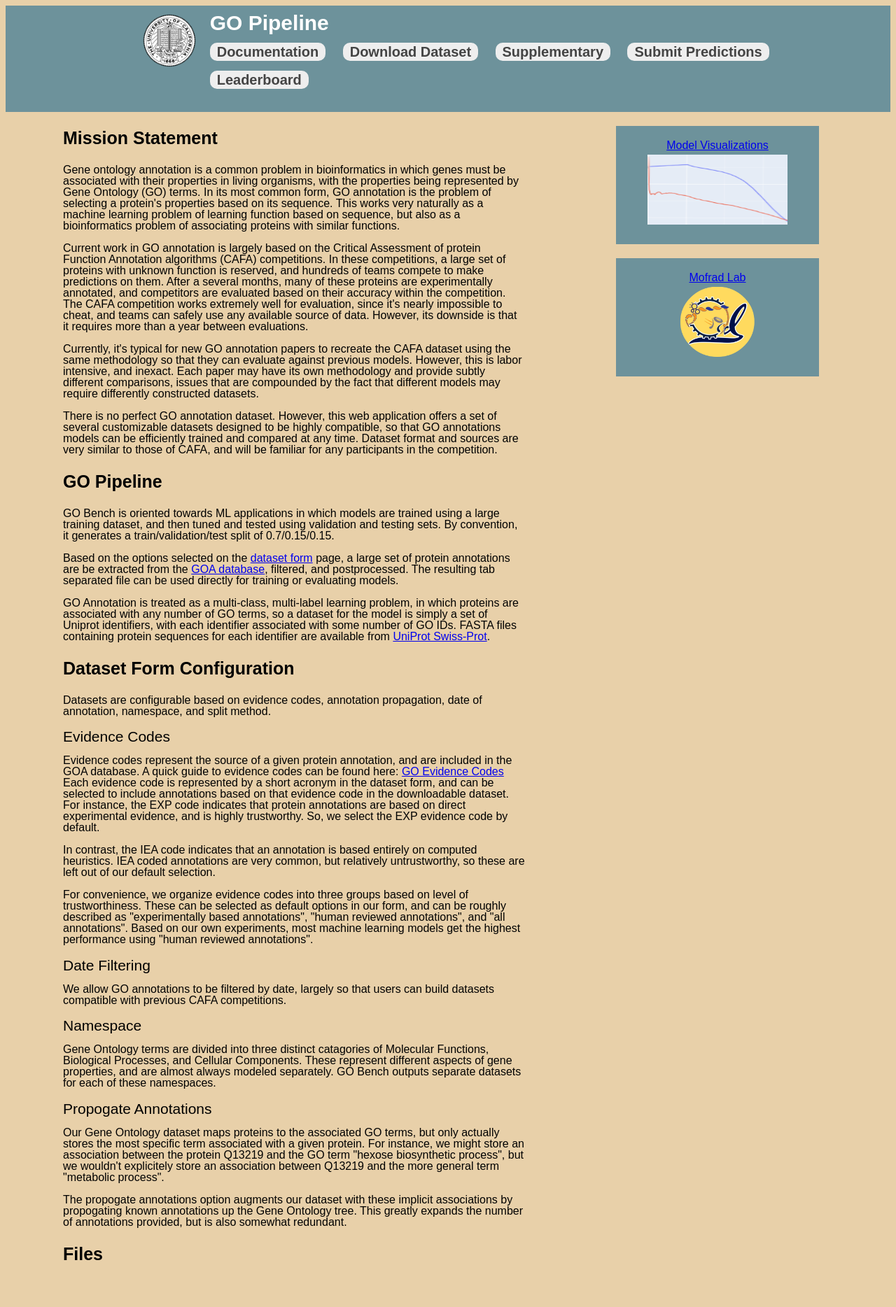
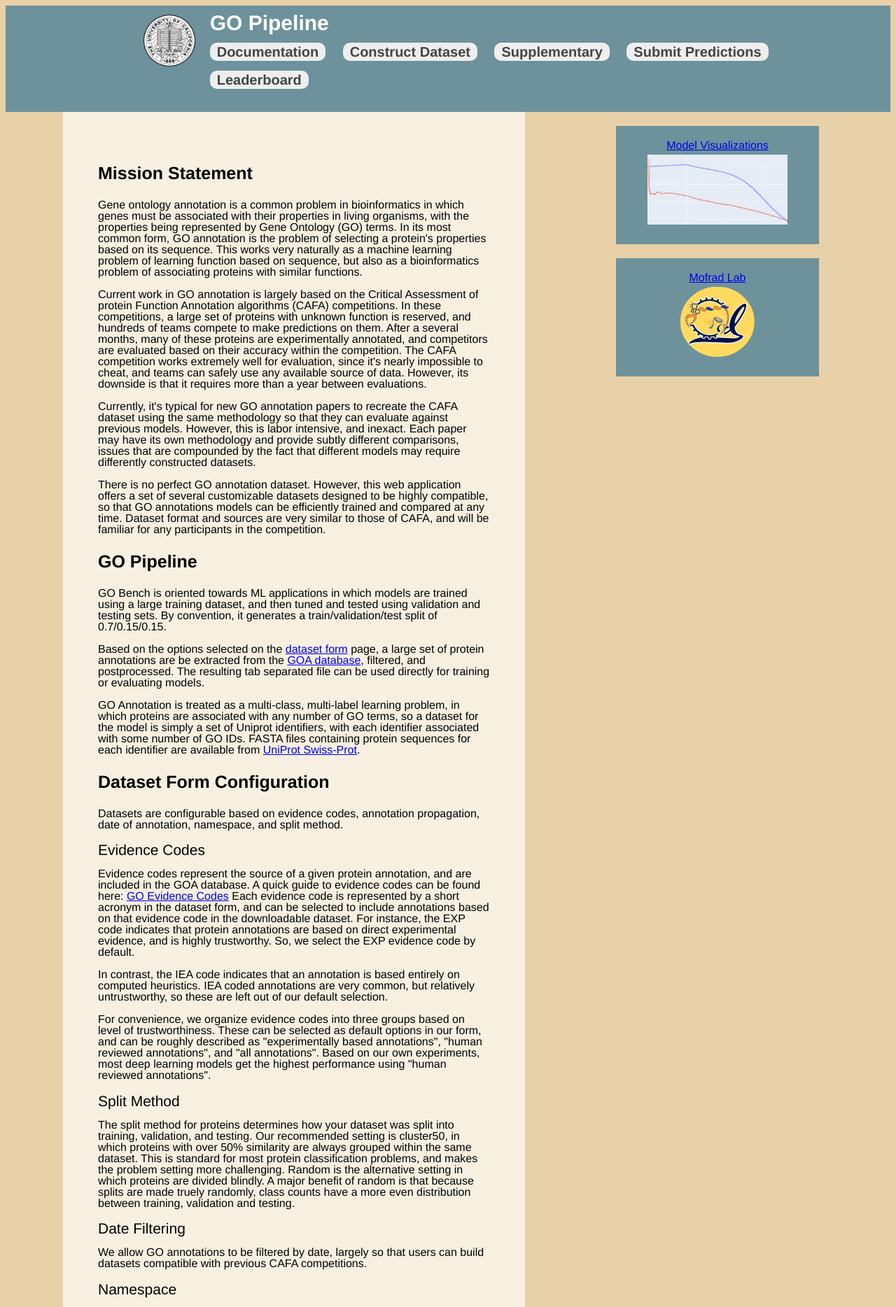
Before and after one commit to mofradlab/GO_pipeline, a Python web app: template templates/documentation.html in a window 1280 px wide. Shown: the top 1868 px of the page at 70% size. Run offline with Jinja, Linux system fonts and the light colour scheme; the template is opened without the code that fills it, so the values that code supplies are empty.

Commit message:
fixes to documentation and style

```diff
--- a/app_gen.py
+++ b/app_gen.py
@@ -10,6 +10,7 @@ print("flask __name__", __name__)
 
 app = Flask(__name__)
 app.config['UPLOAD_FOLDER'] = "{}/../../data/user_uploads".format(root_path)
+app.config['GOA_PATH'] = "../../data/swissprot_goa.gaf.gz"
 app.config['SQLALCHEMY_DATABASE_URI'] = 'sqlite:///{}/../../data/SQL_leaderboard.db'.format(root_path)
 app.config['SQLALCHEMY_TRACK_MODIFICATIONS'] = False
 db = SQLAlchemy(app)
--- a/static/css/style.css
+++ b/static/css/style.css
@@ -13,7 +13,7 @@
     --c2: #6D929B;
     --c4: #B7AFA3;
     --c3: #E8D0A9;
-    --c5: #F5FAFA;
+    --c5: #f7f0e1;
     --c6: #C1DAD6;
 }
 
@@ -23,7 +23,7 @@
 } */
 
 
-body{line-height:1; font-family: arial;}
+body{line-height:1; font-family: 'Helvetica';}
 nav ul{list-style:none}
 form ul{list-style:none}
 a{margin:0;padding:0;font-size:100%;vertical-align:baseline;background:transparent}
@@ -126,6 +126,16 @@ table {
 
 #leaderboard_table  tr:hover {background-color: #adadad}
 
+#doc_text {
+    background-color: var(--c5);
+}
+
+#form_text {
+    background-color: var(--c5);
+    margin-right: 0px;
+    padding-left: 200px;
+}
+
 nav {
     display: inline-block;
 }
@@ -199,12 +209,15 @@ article h2 {
   }
 
 .checkbox_entry {
-    background-color: var(--c2);
-    color:rgb(248, 236, 219);
+    /* background-color: var(--c2);
+    color:rgb(248, 236, 219);  */
     display:block;
     color: black;
     /* border: 2px solid rgb(71, 40, 19); */
+    border-bottom: 2px dashed var(--c4);
     margin: 20px;
+    margin-bottom: 2px;
+    margin-top: 2px;
     padding: 20px;
     text-align: center;
 }
--- a/static/js/form_handling.js
+++ b/static/js/form_handling.js
@@ -5,11 +5,24 @@ document.getElementById('dataset_form').onsubmit = function(event) {
     var dataset_form = document.getElementById("dataset_form");
     //Construct form hash code and add to form.
     var inputs = dataset_form.elements;
+    var checkboxes = document.querySelectorAll('input[type=checkbox]');
+    var selectors = document.querySelectorAll('select');
+    console.log(selectors);
+
     form_string = "";
     // Iterate over the form controls
     for (i = 0; i < inputs.length; i++) {
         form_string = form_string + inputs[i].outerHTML;
     }
+    for (i = 0; i < checkboxes.length; i++) {
+        if(checkboxes[i].checked) {
+            form_string = form_string + checkboxes[i].outerHTML;
+        }
+    }
+    for (i = 0; i < selectors.length; i++) {
+        form_string = form_string + selectors[i].value;
+    }
+    console.log(form_string);
     string_hash = cyrb53(form_string);
     console.log("form hash", string_hash);
     form_content_id.value = string_hash;
@@ -84,4 +97,18 @@ window.addEventListener( "load", function () {
     for (var i = 0; i < preset_elements.length; i++) {
         preset_elements[i].addEventListener('change', update_checkboxes);
     }
+
+    function update_count() {
+        var count_entry = document.getElementById("selected_count");
+        var count_type = document.getElementById("filter_method");
+        console.log(count_type.value);
+        if(count_type.value == "min_samples") {
+            count_entry.setAttribute('value', 50);
+        } else {
+            count_entry.setAttribute('value', 120);
+        }
+    }
+    var count_type = document.getElementById("filter_method");
+    count_type.addEventListener('change', update_count);
+
 } );
--- a/templates/documentation.html
+++ b/templates/documentation.html
@@ -109,7 +109,7 @@
 
 
              -->
-            <article>
+            <article id="doc_text" style="padding: 50px;">
                 <h1>Mission Statement</h1>
                 <p>
                     Gene ontology annotation is a common problem in bioinformatics in which genes must be associated with
@@ -175,10 +175,19 @@
                 <p>
                     For convenience, we organize evidence codes into three groups based on level of trustworthiness. These can be selected
                     as default options in our form, and can be roughly described as "experimentally based annotations", "human reviewed annotations",
-                    and "all annotations". Based on our own experiments, most machine learning models get the highest performance using
+                    and "all annotations". Based on our own experiments, most deep learning models get the highest performance using
                     "human reviewed annotations".
                 </p>
+                <h2>Split Method</h2>
+                <p>
+                    The split method for proteins determines how your dataset was split into training, validation, and testing.
+                    Our recommended setting is cluster50, in which proteins with over 50% similarity are always grouped within the
+                    same dataset. This is standard for most protein classification problems, and makes the problem setting more
+                    challenging.
 
+                    Random is the alternative setting in which proteins are divided blindly. A major benefit of random is that because
+                    splits are made truely randomly, class counts have a more even distribution between training, validation and testing.
+                </p>
 
                 <h2>Date Filtering</h2>
                 <p>
@@ -207,23 +216,20 @@
 
                 <h1> Files</h1>
                 <p>
+                    GO_Bench returns a gzipped tar file containing training, validation, and testing data for all selected namespaces.
+                    The output can be unzipped with "tar -xzvf GO_benchmark_data.tar.gz", as shown in our ipython notebook tutorial. Once
+                    unzipped, it should have the following structure.
+                    <img class="logo" src="{{url_for('static', filename='images/sample_images/gb_file_structure.png')}}"
+                     alt="Untarred result folder." style="width: 450px;">
 
                 </p>
                 <br>
                 <h1> Benchmark Compatibility</h1>
                 <p>
-                    Training and validation sets returned by our form are designed to avoid conflicts with datasets from
+                    Training and validation sets returned by our form are designed to any overlap with datasets from
                     "Benchmarking Gene ontology Function Predictions Using Negative Annotations" (Vesztrocy, Dessimoz 2020).
-                </p>
-                <p>
                     Datasets may also be made compliant with the CAFA Challenge by filtering by the proper maximum date.
                 </p>
-
-                <h2>Max Date</h2>
-                <p>
-                    Enter a maximum date to exclude recent protein - term associations from your dataset.
-                </p>
-                <br>
                 <!-- <h1> Negative Annotations (Coming Soon)</h1>
                 <p>
                     Very few negative annotations are explicitely provided by any dataset. However, there are methods for identifying
--- a/templates/header.html
+++ b/templates/header.html
@@ -6,7 +6,7 @@
         <a hidden id="leaderboard_table_link" href="{{url_for('get_table')}}"></a>
         <ul>
             <li><a href="{{url_for('get_documentation')}}">Documentation</a></li>
-            <li><a href="{{url_for('dataset_construction')}}">Download Dataset</a></li>
+            <li><a href="{{url_for('dataset_construction')}}">Construct Dataset</a></li>
             <li><a href="{{url_for('dataset_links')}}">Supplementary</a></li>
             <li><a href="{{url_for('send_upload_form')}}">Submit Predictions</a></li>
             <li><a href="{{url_for('leaderboard')}}">Leaderboard</a></li>
```
Also changed, not shown: pipeline_methods.py (+5 -7 lines), templates/dataset_form.html (+12 -12 lines), static/images/sample_images/gb_download_link_ex.png (added), static/images/sample_images/gb_file_structure.png (added), static/images/sample_images/gb_header.png (added), static/images/sample_images/gb_presets_ex.png (added), static/images/sample_images/gb_swiss_dl_link.png (added), static/images/sample_images/gb_upload_screen.png (added), static/images/sample_images/model_viz_page.png (added).
